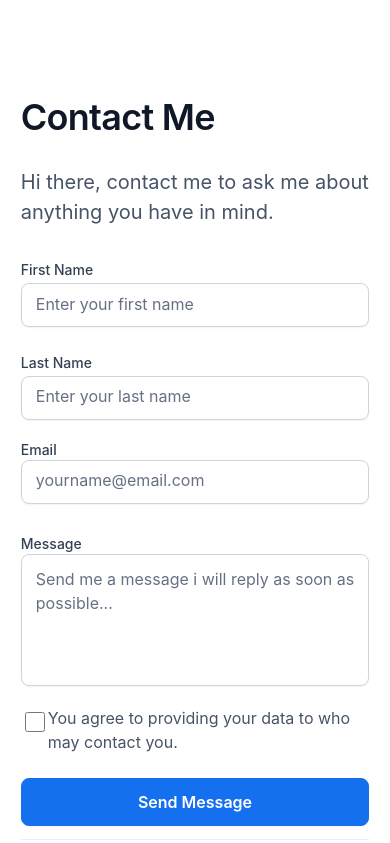
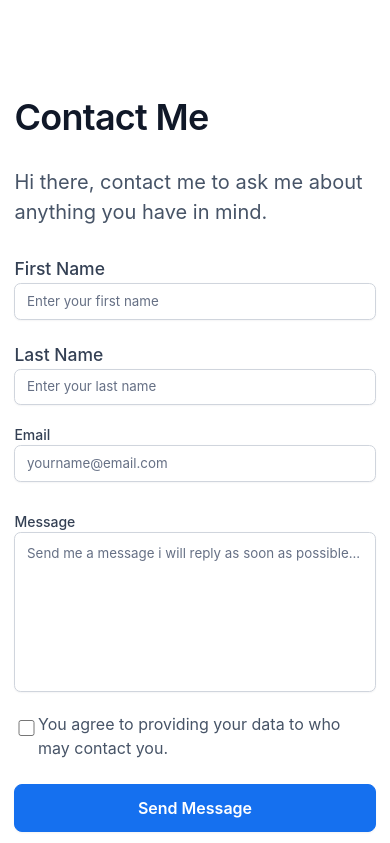
Before and after one commit to Joshuajee/hng-week-1, a React (Create React App) app: page /contact in a window 390 px wide. Shown: the top 843 px of the page. Built offline with nearby package versions, Linux system fonts and the light colour scheme.

Commit message:
style: refractor px to em and gave max-width to the container

```diff
--- a/src/App.jsx
+++ b/src/App.jsx
@@ -18,10 +18,11 @@ const router = createBrowserRouter([
 function App() {
 
   return (
-    <div>
+    <div className="container">
       <div className="app">
         <RouterProvider router={router} />
       </div>
+      <div className="footer-space"></div>
       <Footer />
     </div>
   );
--- a/src/contact.css
+++ b/src/contact.css
@@ -1,7 +1,7 @@
 
 
 .contact__form {
-    width: 720px;
+    width: 45em;
 }
 
 .contact__form input[type="text"], input[type="email"]  {
@@ -10,17 +10,17 @@
     display: flex;
     flex-direction: row;
     align-items: center;
-    padding: 10px 14px;
-    gap: 8px;
+    padding: 0.625em 0.875em;
+    gap: 0.5em;
     width: 100%;
-    height: 44px;
+    height: 2.75em;
     /* Base/White */
     background: #FFFFFF;
     /* Gray/300 */
-    border: 1px solid #D0D5DD;
+    border: 0.0625em solid #D0D5DD;
     /* Shadow/xs */
-    box-shadow: 0px 1px 2px rgba(16, 24, 40, 0.05);
-    border-radius: 8px;
+    box-shadow: 0em 0.0625em 0.125em rgba(16, 24, 40, 0.05);
+    border-radius: 0.5em;
     /* Inside auto layout */
     flex: none;
     order: 1;
@@ -29,7 +29,7 @@
 }
 
 .contact__form .term {
-    margin-top: 20px;
+    margin-top: 1.25em;
     display: flex;
     align-items: center;
 
@@ -37,13 +37,13 @@
 
 .contact__form .term_check {
     box-sizing: border-box;
-    width: 20px;
-    height: 20px;
+    width: 1.25em;
+    height: 1.25em;
     /* Base/White */
     background: #FFFFFF;
     /* Gray/300 */
-    border: 1px solid #D0D5DD;
-    border-radius: 6px;
+    border: 0.0625em solid #D0D5DD;
+    border-radius: 0.375em;
     /* Inside auto layout */
     flex: none;
     order: 0;
@@ -54,7 +54,7 @@
     font-family: 'Inter';
     font-style: normal;
     font-weight: 400;
-    font-size: 16px;
+    font-size: 1em;
     line-height: 150%;
     color: #475467;
 }
@@ -64,7 +64,7 @@
     font-family: 'Inter';
     font-style: normal;
     font-weight: 400;
-    font-size: 16px;
+    font-size: 1em;
     line-height: 150%;
     color: #667085;
 }
@@ -76,17 +76,17 @@
     display: flex;
     flex-direction: row;
     align-items: flex-start;
-    padding: 12px 14px;
-    gap: 8px;
+    padding: 0.75em 0.875em;
+    gap: 0.5em;
     width: 100%;
-    height: 132px;
+    height: 12em;
     /* Base/White */
     background: #FFFFFF;
     /* Gray/300 */
-    border: 1px solid #D0D5DD;
+    border: 0.0625em solid #D0D5DD;
     /* Shadow/xs */
-    box-shadow: 0px 1px 2px rgba(16, 24, 40, 0.05);
-    border-radius: 8px;
+    box-shadow: 0em 0.0625em 0.125em rgba(16, 24, 40, 0.05);
+    border-radius: 0.5em;
     resize: none;
 }
 
@@ -95,7 +95,7 @@
     font-family: 'Inter';
     font-style: normal;
     font-weight: 600;
-    font-size: 36px;
+    font-size: 2.25em;
     line-height: 122%;
     letter-spacing: -0.02em;
     color: #101828;
@@ -105,7 +105,7 @@
     font-family: 'Inter';
     font-style: normal;
     font-weight: 400;
-    font-size: 20px;
+    font-size: 1.25em;
     line-height: 150%;
     /* identical to box height, or 150% */
     color: #475467;
@@ -113,7 +113,7 @@
 
 .contact__form .name {
     display: flex;
-    gap: 20px;
+    gap: 1.25em;
     margin-bottom: 1em;
 }
 
@@ -126,7 +126,7 @@
     font-family: 'Inter';
     font-style: normal;
     font-weight: 500;
-    font-size: 14px;
+    font-size: 0.875em;
     line-height: 143%;
     color: #344054;
     margin-top: 1.4em;
@@ -135,28 +135,32 @@
 
 
 .contact__form .msg_container {
-    margin-top: 30px;
+    margin-top: 1.875em;
 }
 
 .contact__form form button {
     box-sizing: border-box;
     width: 100%;
-    height: 48px;
+    height: 3em;
     background: #1570EF;
     color: #FFFFFF;
-    border: 1px solid #1570EF;
-    box-shadow: 0px 1px 2px rgba(16, 24, 40, 0.05);
-    border-radius: 8px;
-    margin-top: 24px;
+    border: 0.0625em solid #1570EF;
+    box-shadow: 0em 0.0625em 0.125em rgba(16, 24, 40, 0.05);
+    border-radius: 0.5em;
+    margin-top: 1.5em;
     font-family: 'Inter';
     font-style: normal;
     font-weight: 600;
-    font-size: 16px;
+    font-size: 1em;
     line-height: 150%;
     cursor: pointer;
 }
 
-@media (max-width: 600px) {
+.contact__form form button:hover{
+    background-color:  #175CD3;
+}
+
+@media (max-width: 37.5em) {
     .contact__form .name {
       display: block;
     }
--- a/src/index.css
+++ b/src/index.css
@@ -1,3 +1,10 @@
+.container {
+  display: flex;
+  flex-direction: column;
+  align-items: center;
+  min-height: 100vh;
+}
+
 .app {
   display: flex;
   flex-direction: column;
@@ -5,19 +12,20 @@
   padding-top: 4em;
   padding-left: 8em;
   padding-right: 8em;
+  max-width: 87.5em;
+  width: calc(100% - 16em);
 }
 
 .profile-section {
   display: flex;
   flex-direction: column;
   align-items: center;
-  padding: 0px;
-  gap: 24px;
+  padding: 0em;
+  gap: 1.5em;
   isolation: isolate;
   flex: none;
   order: 0;
   align-self: stretch;
-  flex-grow: 0;
 }
 
 .profile {
@@ -25,13 +33,12 @@
   flex-direction: column;
   justify-content: center;
   align-items: center;
-  padding: 0px;
-  width: 88px;
+  padding: 0em;
+  width: 5.5em;
   background-color: #101828;
-  border-radius: 275px;
+  border-radius:  17.1875em;
   flex: none;
   order: 0;
-  flex-grow: 0;
   z-index: 0;
   cursor: pointer;
 }
@@ -40,29 +47,28 @@
   font-family: 'Inter';
   font-style: normal;
   font-weight: 700;
-  font-size: 20px;
+  font-size: 1.25em;
   line-height: 150%;
   text-align: center;
   color: #101828;
 }
 
 .share {
-  position: absolute;
-  right: 23%;
-  top: 3.2em;
+  position: relative;
+  right: -23%;
+  top: 1.25em;
   background: #FFFFFF;
-  border: 1px dashed #D0D5DD;
-  border-radius: 20px;
+  border-radius: 1.25em;
   cursor: pointer;
 }
 
 
 .share-hover {
-  position: absolute;
-  right: 23%;
-  top: 3.2em;
+  position: relative;
+  right: -23%;
+  top: 1.25em;
   background: #FFFFFF;
-  border-radius: 20px;
+  border-radius: 1.25em;
   cursor: pointer;
 }
 
@@ -76,21 +82,21 @@
   flex-direction: row;
   justify-content: center;
   align-items: center;
-  padding: 24px 32px;
-  gap: 8px;
+  padding: 1.5em 2em;
+  gap: 0.5em;
   width: 100%;
-  height: 76px;
+  height: 4.75em;
   background: #EAECF0;
-  border: 1px solid #EAECF0;
-  border-radius: 8px;
+  border: 0.0625em solid #EAECF0;
+  border-radius: 0.5em;
   flex: none;
   order: 0;
   flex-grow: 1;
   font-family: 'Inter';
   font-style: normal;
   font-weight: 500;
-  font-size: 18px;
-  line-height: 28px;
+  font-size: 1.125em;
+  line-height: 1.75em;
   color: #101828;
   margin-top: 1em;
   text-decoration: none;
@@ -103,11 +109,16 @@
 .socials-container {
   display: flex;
   justify-content: center;
-  gap: 24px;
+  gap: 1.5em;
   padding: 2em;
 }
 
+.footer-space {
+  flex-grow: 1;
+}
+
 .footer {
+  width: calc(100% - 8em);
   padding: 4em;
   display: block;
 }
@@ -118,17 +129,17 @@
   flex-direction: row;
   justify-content: space-between;
   align-items: center;
-  padding: 32px 0px 0px;
-  gap: 32px;
-  height: 64px;
-  border-top: 1px solid #EAECF0;
+  padding: 2em 0em 0em;
+  gap: 2em;
+  height: 4em;
+  border-top: 0.0625em solid #EAECF0;
 }
 
 .footer-text {
   font-family: 'Inter';
   font-style: normal;
   font-weight: 400;
-  font-size: 16px;
+  font-size: 1em;
   line-height: 150%;
   text-align: center;
   color: #667085;
@@ -150,27 +161,28 @@
   display: none;
 }
 
-
-@media screen and (max-width: 1000px) {
+@media screen and (max-width: 62.5em) {
   .app {
     padding-left: 4em;
     padding-right: 4em;
+    width: calc(100% - 8em);
   }
 }
 
-@media screen and (max-width: 800px) {
+@media screen and (max-width: 50em) {
   .app {
     padding-left: 2em;
     padding-right: 2em;
+    width: calc(100% - 4em);
   }
 
 }
 
-
-@media screen and (max-width: 600px) {
+@media screen and (max-width: 37.5em) {
   .app {
     padding-left: 0.8em;
     padding-right: 0.8em;
+    width: calc(100% - 0.8em);
   }
 
   .share {
@@ -179,6 +191,7 @@
 
   .footer {
     padding: 0.8em;
+    width: calc(100% - 1.6em);
     display: block;
   }
 
@@ -189,15 +202,14 @@
     flex-direction: column;
     justify-content: flex-start;
     align-items: flex-start;
-    padding: 32px 0px 0px;
-    gap: 32px;
+    padding: 2em 0em 0em;
+    gap: 2em;
     flex: none;
     order: 0;
-    flex-grow: 0;
   }
 
   .footer-text {
-    font-size: 14px;
+    font-size: 0.875em;
     line-height: 143%;
     text-align: left;
   }
@@ -219,38 +231,36 @@
   }
 
   .list-item {
-    height: 68px;
+    height: 4.25em;
   }
 
   .mobile-menu {
     display: block;
     position: absolute;
-    width: 40px;
-    height: 40px;
+    width: 2.5em;
+    height: 2.5em;
     right: 2em;
     top: 3em;
     background: #FFFFFF;
-    border: 1px dashed #D0D5DD;
-    border-radius: 20px;
+    border: 0.0625em dashed #D0D5DD;
+    border-radius: 1.25em;
     flex: none;
     order: 2;
-    flex-grow: 0;
     z-index: 2;
   }
 
   .mobile-menu-hover {
     display: block;
     position: absolute;
-    width: 40px;
-    height: 40px;
+    width: 2.5em;
+    height: 2.5em;
     right: 2em;
     top: 3em;
     background: #FFFFFF;
-    border: 1px dashed #D0D5DD;
-    border-radius: 20px;
+    border: 0.0625em dashed #D0D5DD;
+    border-radius: 1.25em;
     flex: none;
     order: 2;
-    flex-grow: 0;
     z-index: 2;
   }
 
```
Also changed, not shown: src/assets/share-hover.png.
